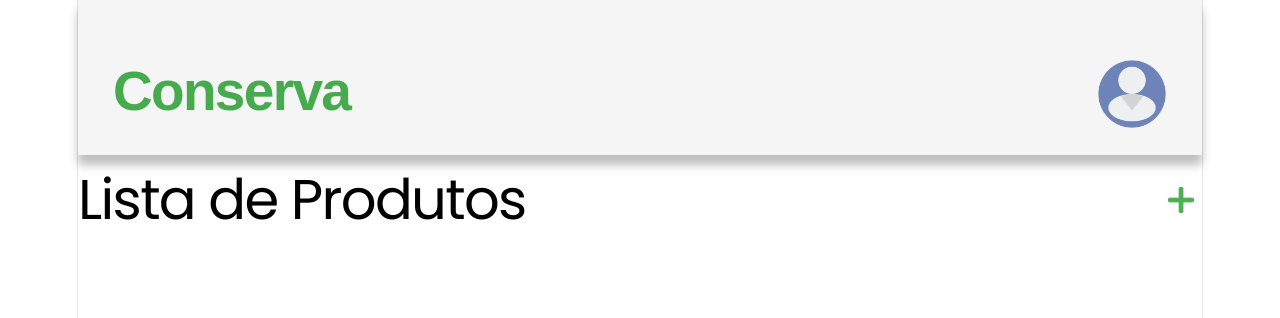
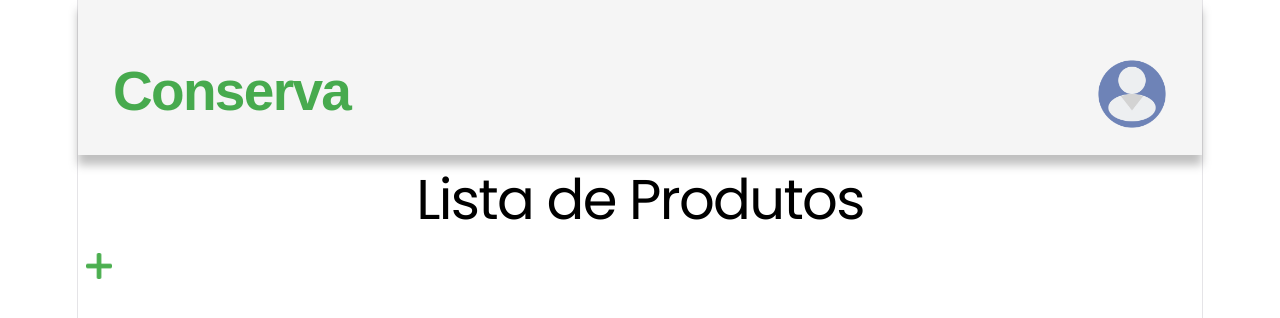
Before and after one commit to ZVSCR/Conserva, a React (Vite) app in the folder Frontend/: page /Estoque in a window 1280 px wide. Shown: the top 318 px of the page. Built offline with nearby package versions, Linux system fonts and the light colour scheme.

Commit message:
Titulo de Lista de Produtos centralizado

```diff
--- a/Frontend/src/pages/Estoque/Estoque.module.css
+++ b/Frontend/src/pages/Estoque/Estoque.module.css
@@ -7,6 +7,8 @@
 .tituloLista {
     font-family: 'Poppins', sans-serif;
     color: #000000;
+    text-align: center;
+    width: 100%;
 }
 
 
@@ -223,11 +225,6 @@
 }
 
 /* ----------------- BTN ADICIONAR -------*/
-.cabecalhoLista {
-    display: flex;
-    align-items: center;
-    justify-content: space-between;
-}
 
 .botaoAdicionar {
     display: flex;
--- a/Frontend/src/pages/Estoque/PageEstoque.jsx
+++ b/Frontend/src/pages/Estoque/PageEstoque.jsx
@@ -72,18 +72,8 @@ function PageEstoque(){
         <div className={styles.paginaEstoque}>
             <Header />
             <main>
-                <div className={styles.cabecalhoLista}>
+
                 <h1 className={styles.tituloLista}>Lista de Produtos</h1>
-
-
-                    <button
-                    className={styles.botaoAdicionar}
-                    onClick={() => setAdicionandoProduto(true)}
-                >
-                    <img src={IconAdcionar} alt="Adicionar produto" />
-                </button>
-                </div>
-
 
                 <div>
                     {produtos.map((produto) => (
@@ -96,6 +86,12 @@ function PageEstoque(){
                     ))}
 
                 </div>
+                <button
+                    className={styles.botaoAdicionar}
+                    onClick={() => setAdicionandoProduto(true)}
+                >
+                    <img src={IconAdcionar} alt="Adicionar produto" />
+                </button>
             </main>
 
                 {/*Modal de Adicionar ou Editar*/}
```
